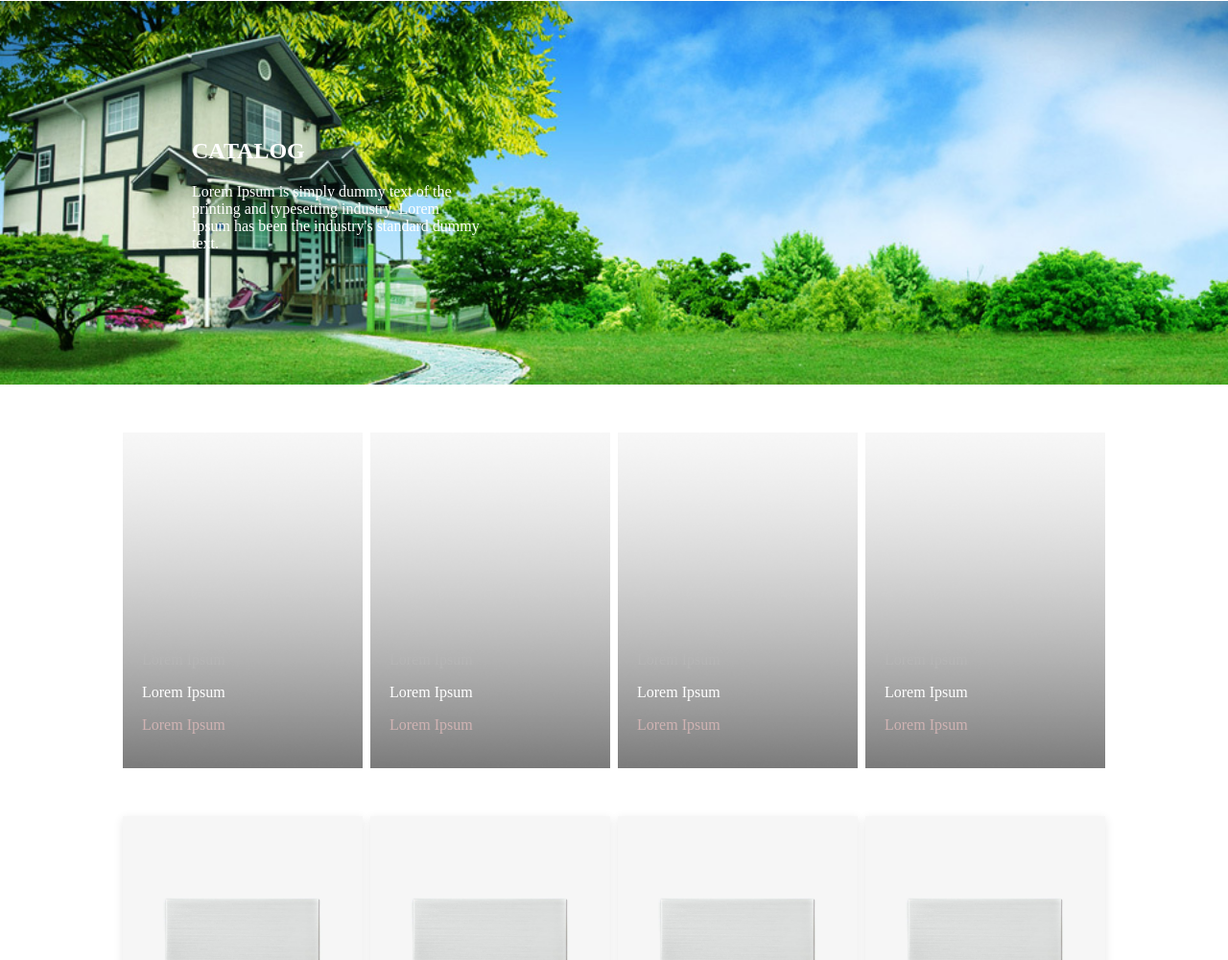
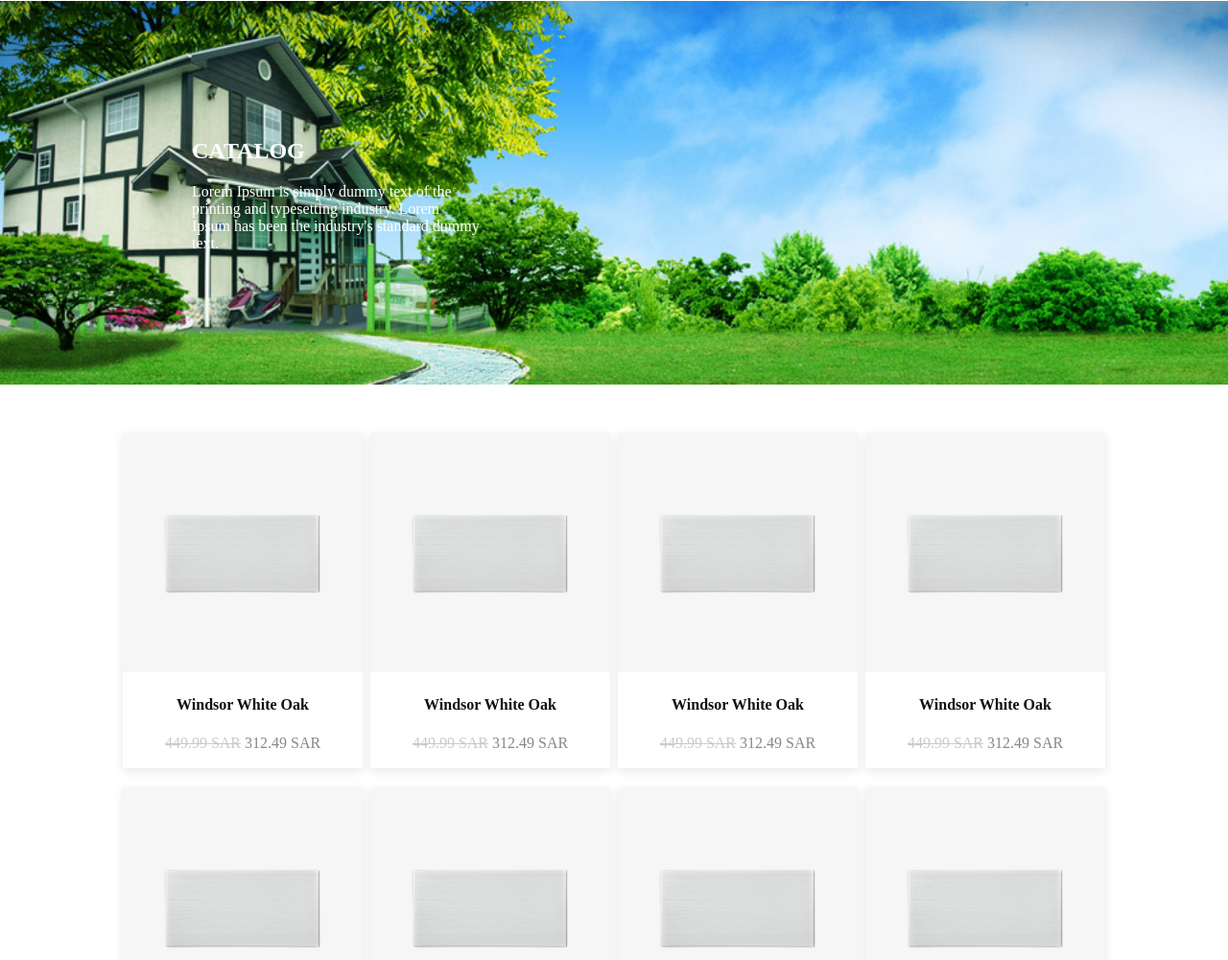
Before and after one commit to gurami-1234/lesson_24, a plain HTML site: page index.html in a window 1280 px wide. Shown: the part 188-1189 px from the top of the page at 96% size. Drawn offline with Linux system fonts and the light colour scheme.

Commit message:
i comment code

```diff
--- a/index.html
+++ b/index.html
@@ -40,7 +40,7 @@
     </section>
     <main class="main">
 
-        <section class="categories">
+        <!-- <section class="categories">
             <div class="item">
                 <img src="./images/Rectanglehouse.png" alt="">
                 <div class="texts">
@@ -73,7 +73,7 @@
                     <p class="secondary-text-2">Lorem Ipsum</p>
                 </div>
             </div>
-        </section>
+        </section> -->
 
         <section class="tiles">
 
```
